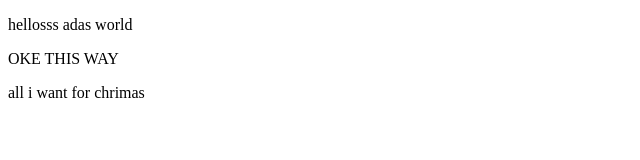
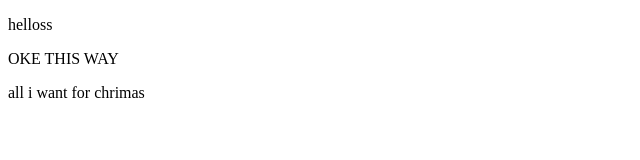
Before and after one commit to DacVuCaMap/git-first, a plain HTML site: page index.html in a window 1280 px wide. Shown: the full height of the page, 0-640 px from the left. Drawn offline with Linux system fonts and the light colour scheme.

Commit message:
sua lai lan4

```diff
--- a/index.html
+++ b/index.html
@@ -7,7 +7,7 @@
     <title>Document</title>
 </head>
 <body>
-    <p>hellosss adas  world</p>
+    <p>helloss</p>
     <p>OKE THIS WAY</p>
     <p>all i want for chrimas</p>
 </body>
```
